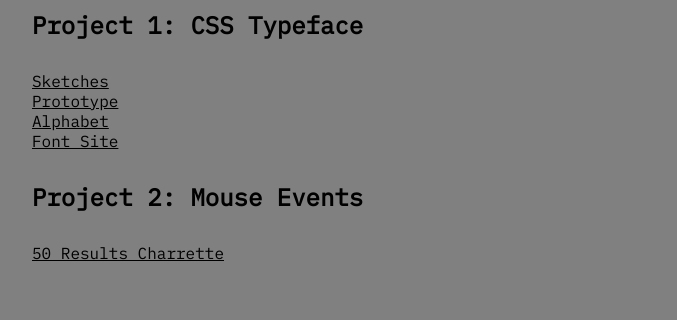
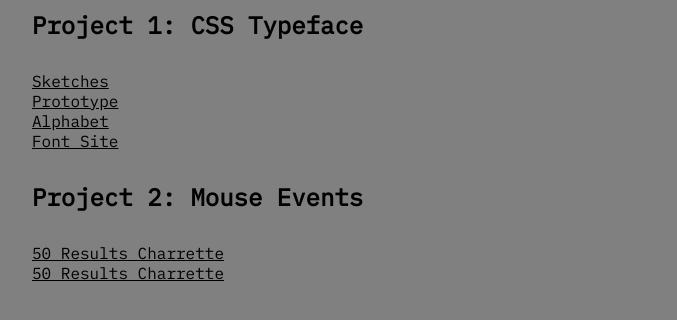
Before and after one commit to gloriaboadwee/Interactive2, a plain HTML site: page homepage/homepage.html in a window 1280 px wide. Shown: the part 666-986 px from the top of the page, without its empty margins (118-795 px from the left). Drawn offline with Linux system fonts and the light colour scheme; a web font is replaced by a local one.

Commit message:
Update homepage/homepage.html

```diff
--- a/homepage/homepage.html
+++ b/homepage/homepage.html
@@ -36,7 +36,7 @@
   <div>
       <h2>Project 2: Mouse Events</h2>
       <a href="https://gloriaboadwee.github.io/Interactive2/50results/50results.html" target="blank">50 Results Charrette</a><br>
-
+      <a href="file:///Applications/PartnerProject/index.html" target="blank">50 Results Charrette</a><br>
   </div>
 
 </body>
```
